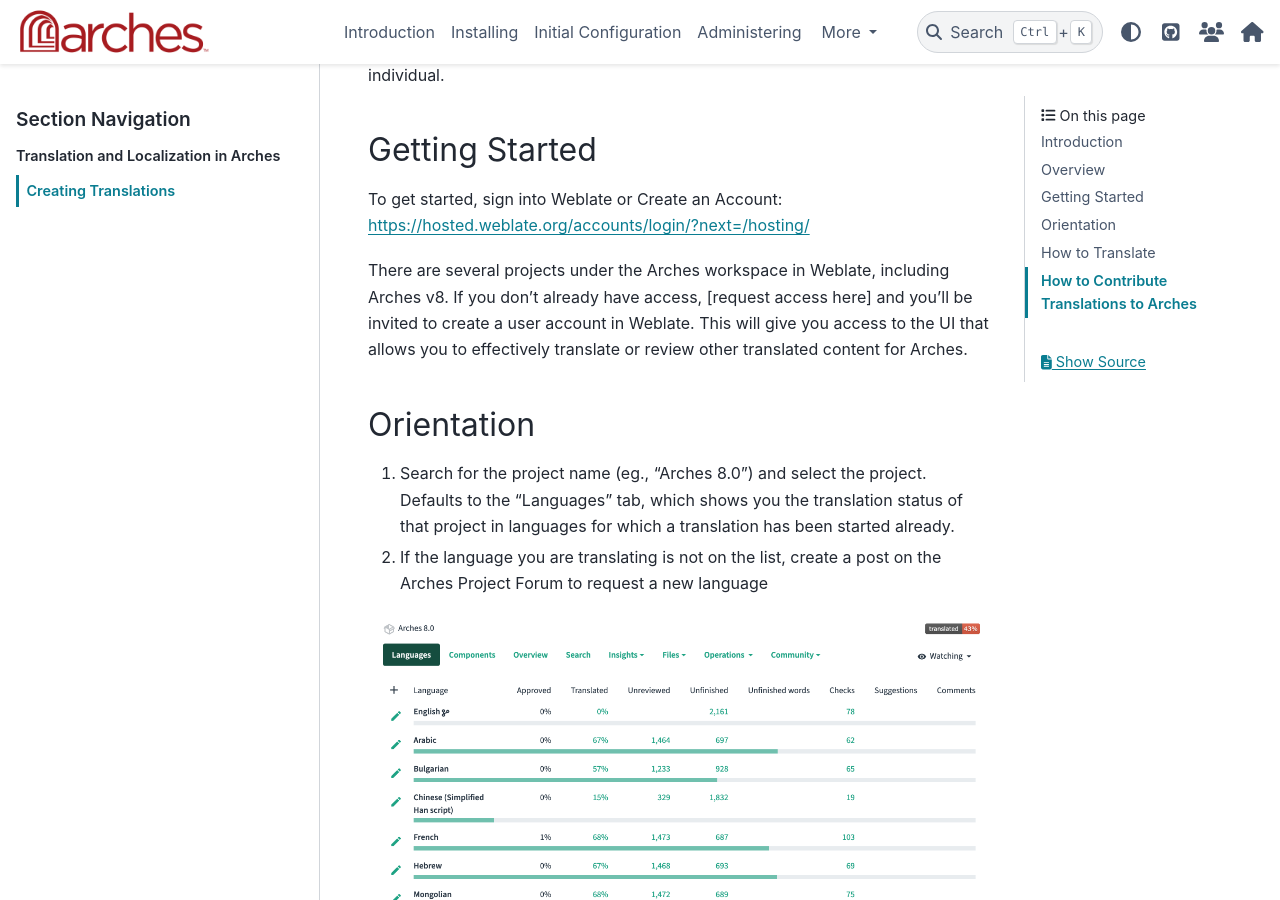
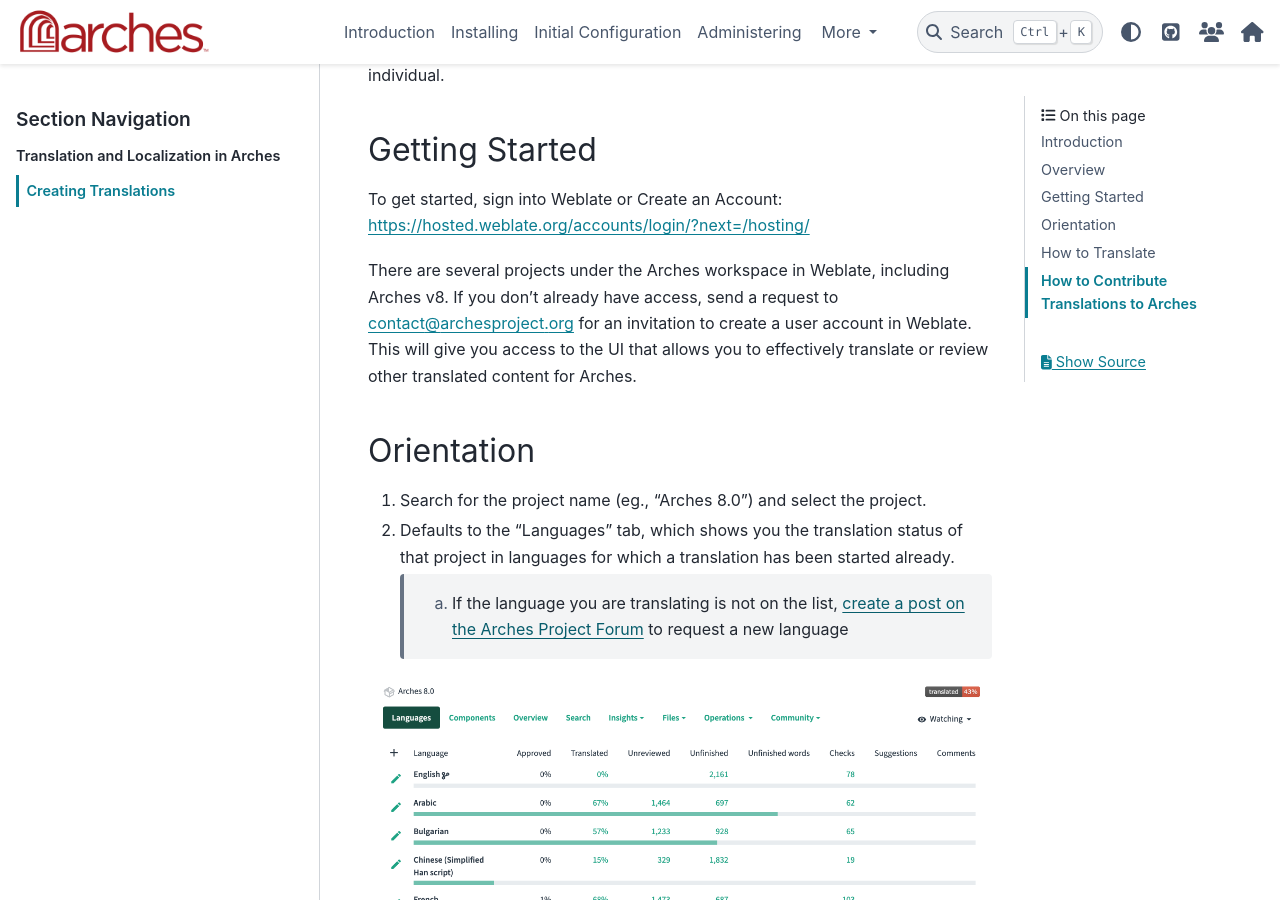
Before and after one commit to archesproject/arches-docs, a Sphinx documentation site: the page built from docs/localization/creating-translations.rst, in a window 1280 px wide and 900 px high, scrolled down 1331 px. Built offline with Sphinx 7.4.7 and the PyData theme 0.15.4, drawn with Linux system fonts in a browser that asks for light colours; some of the changed text lies outside the part shown.

Commit message:
Implement Kevin suggestions

```diff
--- a/docs/localization/creating-translations.rst
+++ b/docs/localization/creating-translations.rst
@@ -33,16 +33,19 @@
 ---------------
 To get started, sign into Weblate or Create an Account: `https://hosted.weblate.org/accounts/login/?next=/hosting/ <https://hosted.weblate.org/accounts/login/?next=/hosting/>`_
 
-There are several projects under the Arches workspace in Weblate, including Arches v8.  If you don't already have access, [request access here] and you'll be invited to create a user account in Weblate. This will give you access to the UI that allows you to effectively translate or review other translated content for Arches.
+There are several projects under the Arches workspace in Weblate, including Arches v8.  If you don’t already have access, send a request to `contact@archesproject.org <contact@archesproject.org>`_ for an invitation to create a user account in Weblate.  This will give you access to the UI that allows you to effectively translate or review other translated content for Arches.
 
 
 Orientation
 -----------
 
 
-1. Search for the project name (eg., "Arches 8.0") and select the project. Defaults to the "Languages" tab, which shows you the translation status of that project in languages for which a translation has been started already.
+1. Search for the project name (eg., "Arches 8.0") and select the project.
 
-2. If the language you are translating is not on the list, create a post on the Arches Project Forum to request a new language
+2. Defaults to the "Languages" tab, which shows you the translation status of that project in languages for which a translation has been started already.
+
+    a. If the language you are translating is not on the list, `create a post on the Arches Project Forum <https://community.archesproject.org/tag/translation/17%C2%A0>`_ to request a new language
+
 
 .. figure:: ../images/localization/01_All_Language_Status.png
     :width: 100%
@@ -79,7 +82,9 @@
 
 In order to translate, you must first create an account in Weblate, and project administrators must designate you as a user with Translate permissions.
 
-Navigate to the Project > Language as described above to access the translation dashboard for a specific language.  Clicking on "Untranslated strings," or on the "Translate" option to the right, will take you to the UI for translating in the chosen language.
+Navigate to the **Project > Language** as described above to access the translation dashboard for a specific language.  Clicking on "Untranslated strings," or on the "Translate" option to the right, will take you to the UI for translating in the chosen language.
+
+Use the “Filters” drop down to select “Untranslated strings.”
 
 
 .. figure:: ../images/localization/03_Fliter_to_Untranslated.png
@@ -137,19 +142,18 @@
     Example of the Review User-Interface
 
 
-To begin reviewing and approving text strings, you should be familiar with a few components of the review UI.
 
-1. Context:  This shows you the text in English of the string that is currently loaded for review or editing.
+1. Context: This shows you the text in English of the string that is currently loaded for review or editing.
 
-2. Input Field:  This will display the translated string in the chosen language (in the example, Spanish).
+2. Input Field: This will display the translated string in the chosen language (in the example, Spanish).
 
 3. Review State: This will default to "Waiting for Review," but the reviewer can select "Needs Editing" or "Approved" upon completion of their review.
 
-4. Save Options:  Once you begin or complete review of a string, use these options to either save and automatically advance to the next untranslated string or to save and remain on the current string.
+4. Save Options: Once you begin or complete review of a string, use these options to either save and automatically advance to the next untranslated string or to save and remain on the current string.
 
 5. Skip:  Allows you to advance to the next un-reviewed string whether or not you have reviewed or saved the current string.
 
-The lower UI will show nearby strings by default. If you click directly on any one, you will navigate to that string and it will be loaded into the review interface above.
+6. The lower UI will show nearby strings by default. If you click directly on any one, you will navigate to that string and it will be loaded into the review interface above.
 
 
 
```
